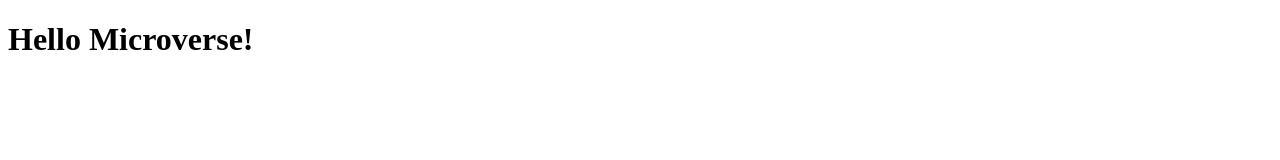
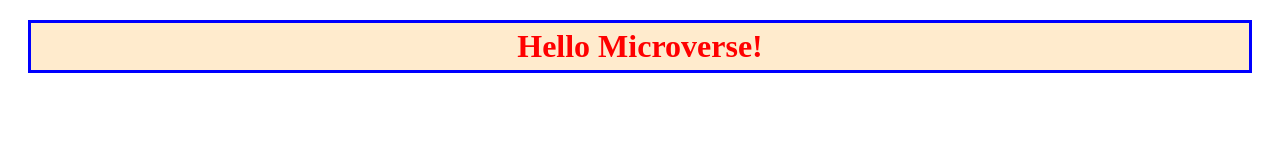
Before and after one commit to Olivier-Kango/Microverse-Welcome, a plain HTML site: page index.html in a window 1280 px wide. Drawn offline with Linux system fonts and the light colour scheme.

Commit message:
adding style.css

```diff
--- a/index.html
+++ b/index.html
@@ -5,6 +5,7 @@
     <meta http-equiv="X-UA-Compatible" content="IE=edge">
     <meta name="viewport" content="width=device-width, initial-scale=1.0">
     <title>Hello Microverse</title>
+    <link rel="stylesheet" href="style.css">
 </head>
 <body>
     <h1>
--- /dev/null
+++ b/style.css
@@ -0,0 +1,8 @@
+h1 {
+    color: red;
+    background-color: blanchedalmond;
+    border: 3px solid blue;
+    text-align: center;
+    margin: 20px;
+    padding: 5px;
+}
```
